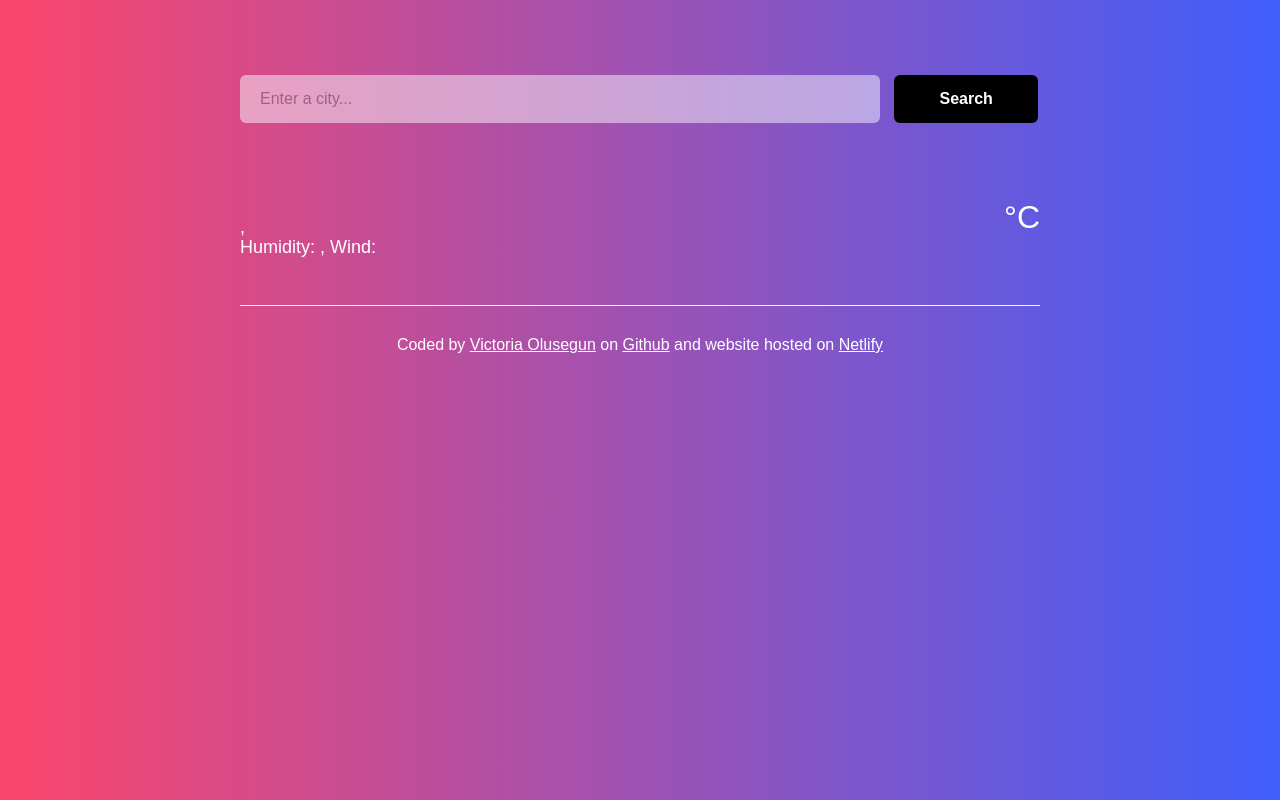
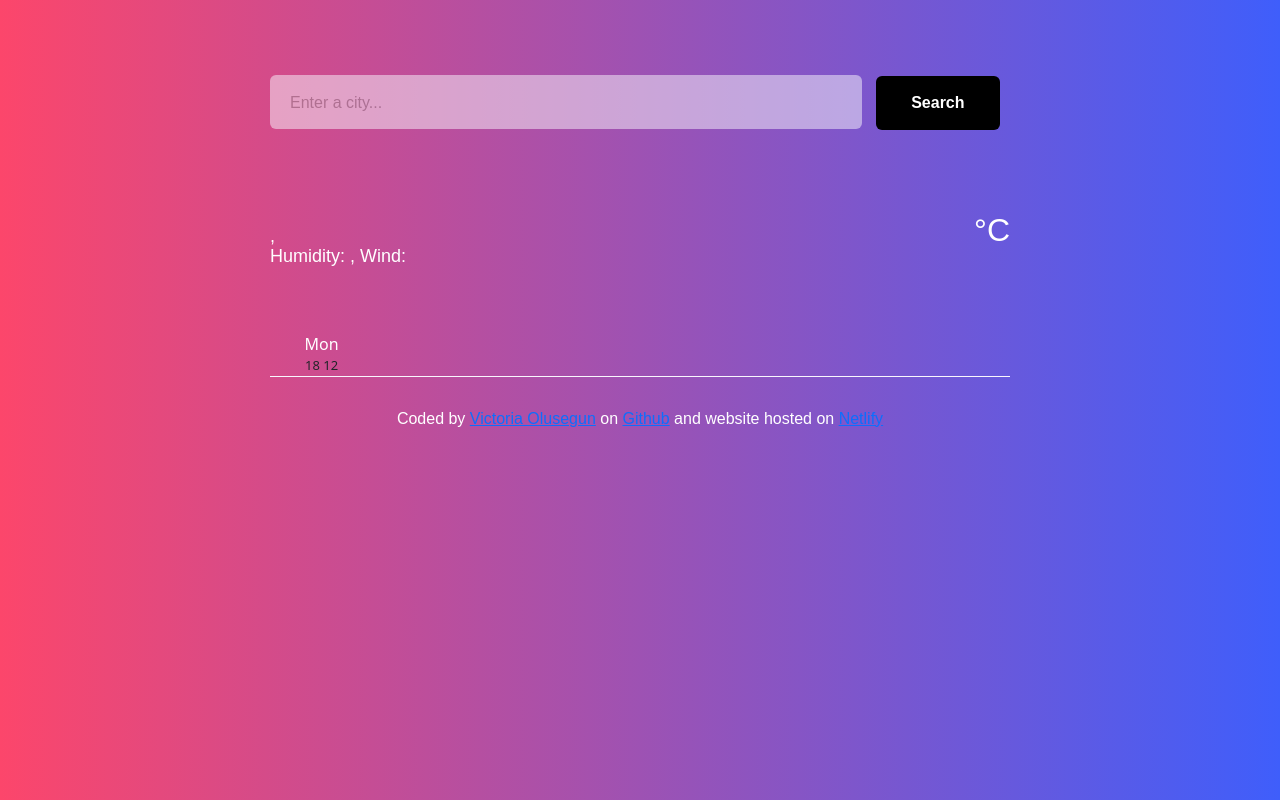
Before and after one commit to Vicko657/Outlook-App, a plain HTML site: page index.html in a window 1280 px wide. Drawn offline with nearby package versions, Linux system fonts and the light colour scheme; no server answers; a web font is replaced by a local one.

Commit message:
Adding forecast

```diff
--- a/index.html
+++ b/index.html
@@ -7,6 +7,17 @@
     <link rel="stylesheet" href="https://use.typekit.net/cgm7mfp.css" />
     <link rel="stylesheet" href="https://use.typekit.net/cgm7mfp.css" />
     <script src="https://unpkg.com/axios/dist/axios.min.js"></script>
+    <link
+      href="https://cdn.jsdelivr.net/npm/bootstrap@5.3.0-alpha1/dist/css/bootstrap.min.css"
+      rel="stylesheet"
+      integrity="sha384-GLhlTQ8iRABdZLl6O3oVMWSktQOp6b7In1Zl3/Jr59b6EGGoI1aFkw7cmDA6j6gD"
+      crossorigin="anonymous"
+    />
+    <script
+      src="https://cdn.jsdelivr.net/npm/bootstrap@5.3.2/dist/js/bootstrap.bundle.min.js"
+      integrity="sha384-C6RzsynM9kWDrMNeT87bh95OGNyZPhcTNXj1NW7RuBCsyN/o0jlpcV8Qyq46cDfL"
+      crossorigin="anonymous"
+    ></script>
   </head>
   <body>
     <div class="weather-app">
@@ -41,6 +52,18 @@
           </div>
         </div>
       </main>
+      <div class="weather-forecast">
+        <div class="row">
+          <div class="col-2">
+            <div class="weather-forecast-date">Mon</div>
+            <img src="" alt="" />
+            <div class="weather-forecast-temperature">
+              <span class="weather-forecast-temperature-max"> 18 </span>
+              <span class="weather-forecast-temperature-min"> 12 </span>
+            </div>
+          </div>
+        </div>
+      </div>
 
       <footer>
         Coded by
--- a/src/style.css
+++ b/src/style.css
@@ -13,6 +13,7 @@ body {
   font-family: neue-haas-grotesk-display, sans-serif;
   color: white;
 }
+
 .weather-app {
   max-width: 800px;
   margin: 45px auto;
@@ -20,9 +21,10 @@ body {
   border-radius: 6px;
   box-shadow: 0 30px 50px rgba(65);
 }
-a {
+.footer a {
   color: white;
-  font-weight: 500;
+  font-weight: 600;
+  font-family: neue-haas-grotesk-display, sans-serif;
 }
 
 header {
@@ -38,8 +40,8 @@ header {
   padding: 15px 20px;
   opacity: 0.5;
 }
-.search-form-input ::placeholder {
-  color: white;
+::placeholder {
+  color: rgb(148, 148, 148);
   font-family: neue-haas-grotesk-display, sans-serif;
 }
 
@@ -49,15 +51,17 @@ header {
   border-radius: 6px;
   color: white;
   font-size: 16px;
-  padding: 15px 45px;
+  padding: 15px 35px;
   font-family: neue-haas-grotesk-display, sans-serif;
   font-weight: 800;
 }
 footer {
-  border-top: 1px solid #f9f7fe;
+  border-top: 0.5px solid #f9f7fe;
   padding: 30px 0 0 0;
   text-align: center;
   font-size: 16px;
+  font-family: neue-haas-grotesk-display, sans-serif;
+  color: white;
 }
 main {
   padding: 30px 0;
@@ -71,14 +75,19 @@ main {
 }
 .weather-app-city {
   margin: 0;
-  font-size: 60px;
+  font-size: 55px;
   list-style: 48px;
   font-weight: 300;
+  font-family: neue-haas-grotesk-display, sans-serif;
+  color: white;
 }
 .weather-app-details {
   font-size: 18px;
   line-height: 20px;
   font-weight: 200;
+  font-family: neue-haas-grotesk-display, sans-serif;
+  color: white;
+  margin-top: 20px;
 }
 
 .weather-app-temp-container {
@@ -94,13 +103,31 @@ main {
 .weather-app-temp {
   font-size: 120px;
   line-height: 88px;
+  font-family: neue-haas-grotesk-display, sans-serif;
+  color: white;
 }
 
 .weather-app-unit {
   margin-top: 0px;
   font-size: 32px;
+  font-family: neue-haas-grotesk-display, sans-serif;
+  color: white;
 }
 
 strong {
   font-weight: 500;
 }
+
+.weather-forecast {
+  margin-top: 20px;
+  text-align: center;
+}
+
+.weather-forecast-date {
+  font-size: 16px;
+  color: white;
+}
+
+.weather-forecast-temperature {
+  font-size: 13px;
+}
```
